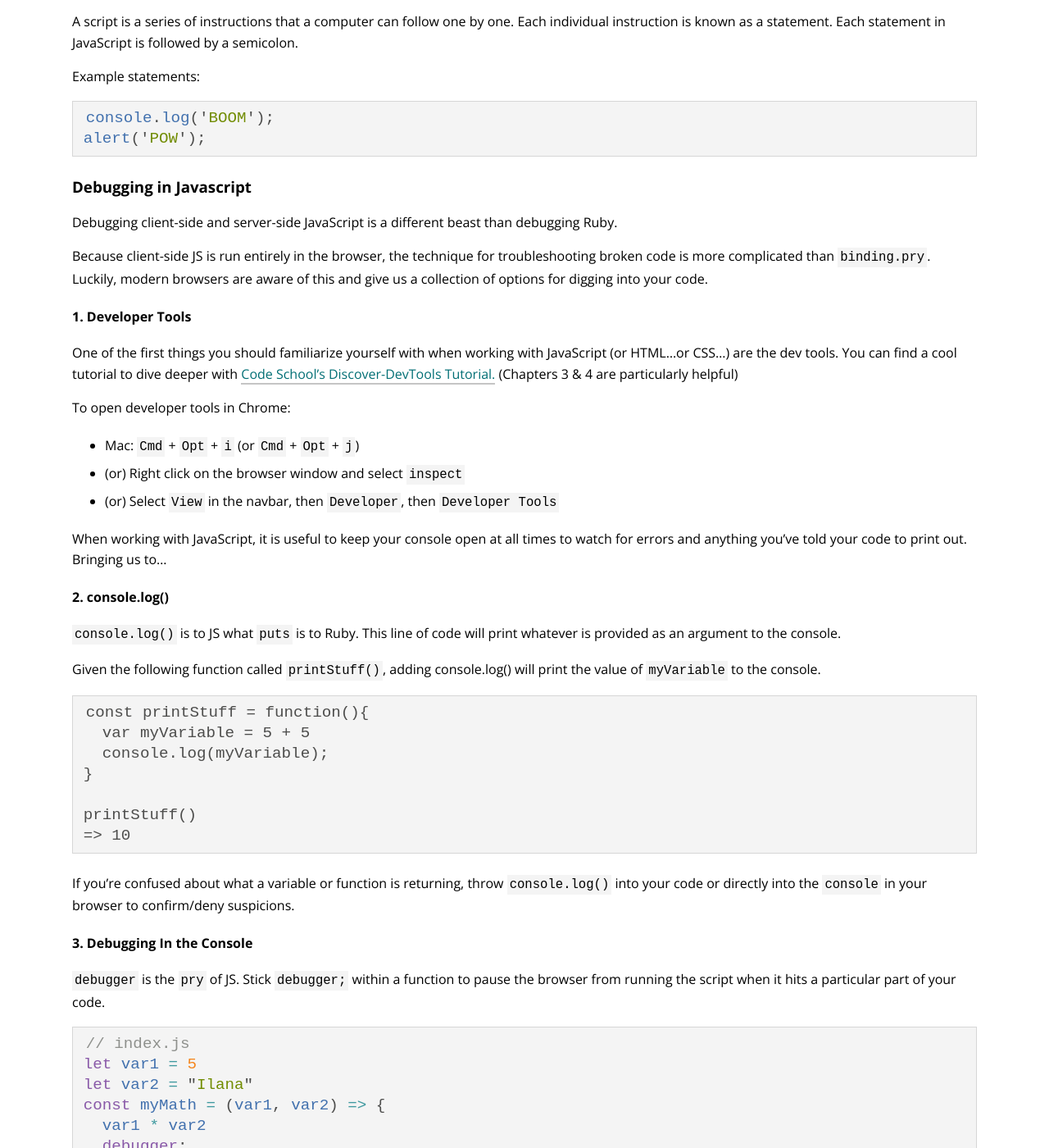
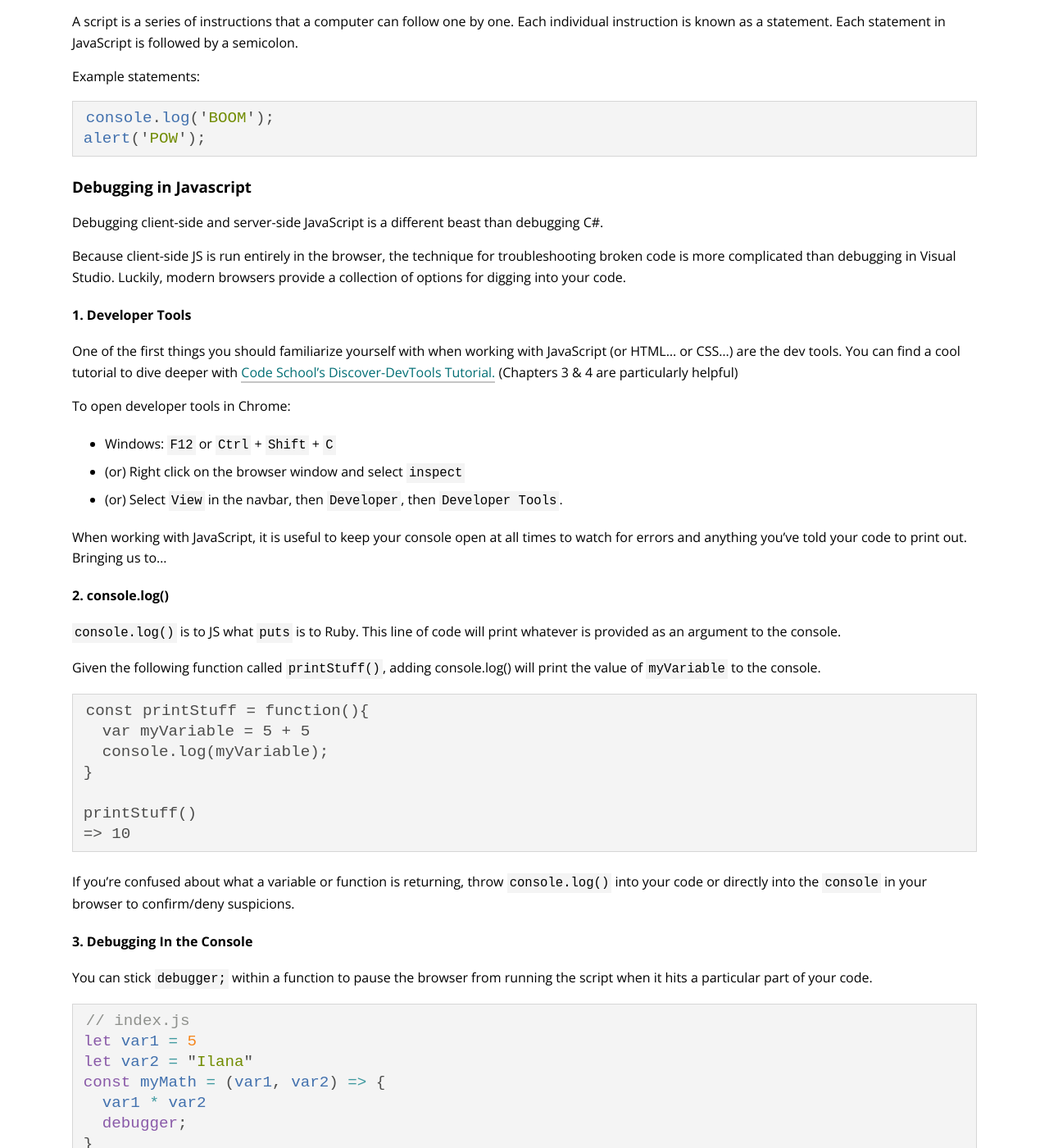
Before and after one commit to turingschool/launch-curriculum, a Jekyll site: the page built from module4/lessons/Week1/JavaScript.md, in a window 1280 px wide and 1400 px high, scrolled down 4209 px. Shown: the whole window at 82% size. Built offline with Jekyll 4.4.1, drawn with Linux system fonts in a browser that asks for light colours; nearby versions of some CDN libraries; comment, search, counter and statistics services are not loaded; some of the changed text lies outside the part shown.

Commit message:
Update JS1 lesson

````diff
--- a/module4/lessons/Week1/JavaScript.md
+++ b/module4/lessons/Week1/JavaScript.md
@@ -157,17 +157,17 @@ alert('POW');
 
 ### Debugging in Javascript
 
-Debugging client-side and server-side JavaScript is a different beast than debugging Ruby.
+Debugging client-side and server-side JavaScript is a different beast than debugging C#.
 
-Because client-side JS is run entirely in the browser, the technique for troubleshooting broken code is more complicated than `binding.pry`. Luckily, modern browsers are aware of this and give us a collection of options for digging into your code.
+Because client-side JS is run entirely in the browser, the technique for troubleshooting broken code is more complicated than debugging in Visual Studio. Luckily, modern browsers provide a collection of options for digging into your code.
 
 #### 1. Developer Tools
-One of the first things you should familiarize yourself with when working with JavaScript (or HTML...or CSS...) are the dev tools. You can find a cool tutorial to dive deeper with  [Code School's Discover-DevTools Tutorial.](http://discover-devtools.codeschool.com/) (Chapters 3 & 4 are particularly helpful)
+One of the first things you should familiarize yourself with when working with JavaScript (or HTML... or CSS...) are the dev tools. You can find a cool tutorial to dive deeper with [Code School's Discover-DevTools Tutorial.](http://discover-devtools.codeschool.com/) (Chapters 3 & 4 are particularly helpful)
 
 To open developer tools in Chrome:
--   Mac: `Cmd` + `Opt` + `i` (or `Cmd` + `Opt` + `j`)
--   (or) Right click on the browser window and select `inspect`
--   (or) Select `View` in the navbar, then `Developer`, then `Developer Tools`
+- Windows: `F12` or `Ctrl` + `Shift` + `C`
+- (or) Right click on the browser window and select `inspect`
+- (or) Select `View` in the navbar, then `Developer`, then `Developer Tools`.
 
 When working with JavaScript, it is useful to keep your console open at all times to watch for errors and anything you've told your code to print out. Bringing us to...
 
@@ -190,7 +190,7 @@ If you're confused about what a variable or function is returning, throw `consol
 
 #### 3. Debugging In the Console
 
-`debugger` is the `pry` of JS. Stick `debugger;` within a function to pause the browser from running the script when it hits a particular part of your code.
+You can stick `debugger;` within a function to pause the browser from running the script when it hits a particular part of your code.
 
 ```javascript
 // index.js
````
Also changed, not shown: other parts of module4/lessons/Week1/JavaScript.md (+5 -5 lines).
